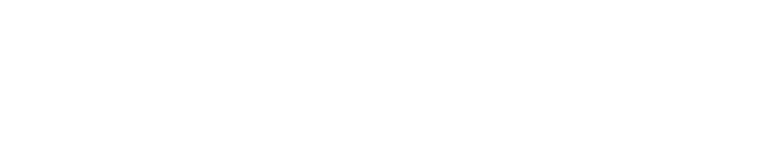
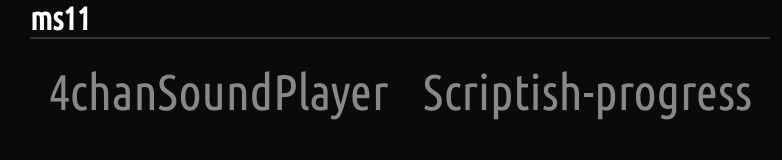
Before and after one commit to ms11/ms11.github.com, a plain HTML site: page index.html in a window 1280 px wide. Shown: the whole page, without its empty margins (240-1022 px from the left). Drawn offline with Linux system fonts and the light colour scheme.

Commit message:
Update page

```diff
--- a/index.html
+++ b/index.html
@@ -1,6 +1,70 @@
 <html>
 <head><title>testpage</title>
+<style type="text/css">
+@font-face {
+	font-family: Ubuntu;
+	src: url('Ubuntu.ttf');
+}
+*{
+	margin-top: 0px;
+}
+a{
+	color: #888;
+	text-decoration: none;
+}
+a:hover{
+	color: #050;
+	text-decoration: underline;
+}
+a:visited{
+	color: #888;
+}
+h1#name{
+	border-bottom: #333 solid 2px;
+}
+body{
+	font-family: Ubuntu;
+	background: black;
+	margin: 0px;
+}
+#cont{
+	color:white;
+	width: 800px;
+	margin-left: auto;
+	margin-right: auto;
+	background: #0A0A0A;
+	height: 100%;
+}
+#inner{
+	width: 740px;
+	margin-left: auto;
+	margin-right: auto;
+	height: 100%;
+}
+#links{
+	white-space: nowrap;
+	width:100%;
+	text-align: center;
+}
+.links{
+	font-size: 50px;
+	font-variant: smallcaps;
+}
+</style>
 </head>
 <body>
+<div id="cont">
+<div id="inner">
+<h1 id="name">ms11</h1>
+<table id="links" border="0">
+<tbody>
+<tr>
+<td><a class="links" href="http://ms11.github.com/4chanSoundPlayer">4chanSoundPlayer</a></td><td><a class="links" href="https://github.com/ms11/scriptish-progress">Scriptish-progress</a></td>
+</tr>
+</tbody>
+</table>
+
+</div>
+</div>
 </body>
 </html>
```
Also changed, not shown: Ubuntu.ttf (added).
